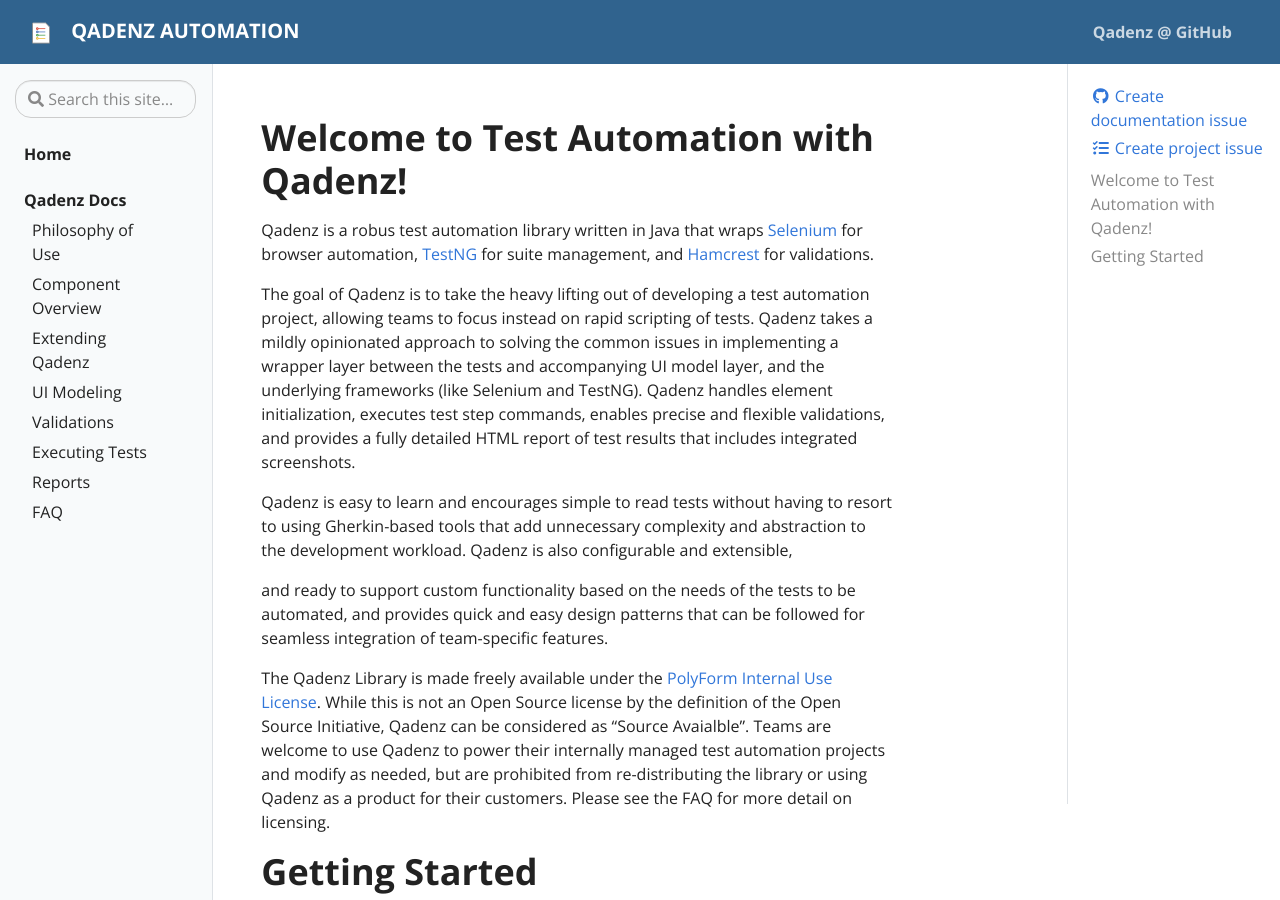
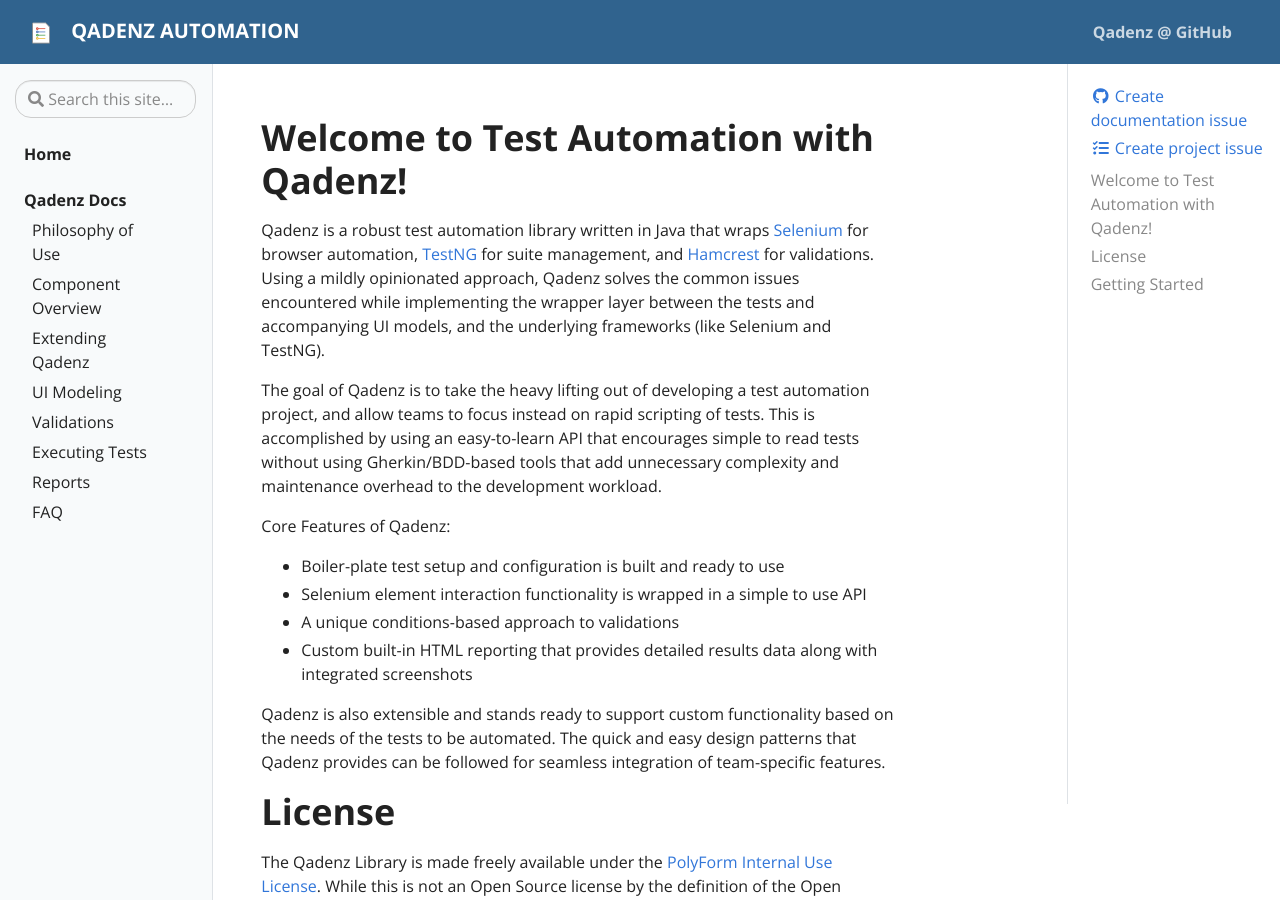
Before and after one commit to qadenz/qadenz.github.io, a Jekyll site: the page built from pages/index.md, in a window 1280 px wide and 900 px high. Built offline with Jekyll 4.4.1, drawn with Linux system fonts in a browser that asks for light colours.

Commit message:
Refinements on index page

```diff
--- a/pages/index.md
+++ b/pages/index.md
@@ -6,14 +6,20 @@ permalink: /
 
 # Welcome to Test Automation with Qadenz!
 
-Qadenz is a robus test automation library written in Java that wraps [Selenium](https://www.selenium.dev/) for browser automation, [TestNG](https://testng.org) for suite management, and [Hamcrest](http://hamcrest.org/JavaHamcrest/) for validations.
+Qadenz is a robust test automation library written in Java that wraps [Selenium](https://www.selenium.dev/) for browser automation, [TestNG](https://testng.org) for suite management, and [Hamcrest](http://hamcrest.org/JavaHamcrest/) for validations. Using a mildly opinionated approach, Qadenz solves the common issues encountered while implementing the wrapper layer between the tests and accompanying UI models, and the underlying frameworks (like Selenium and TestNG).
 
-The goal of Qadenz is to take the heavy lifting out of developing a test automation project, allowing teams to focus instead on rapid scripting of tests. Qadenz takes a mildly opinionated approach to solving the common issues in implementing a wrapper layer between the tests and accompanying UI model layer, and the underlying frameworks (like Selenium and TestNG). Qadenz handles element initialization, executes test step commands, enables precise and flexible validations, and provides a fully detailed HTML report of test results that includes integrated screenshots.
+The goal of Qadenz is to take the heavy lifting out of developing a test automation project, and allow teams to focus instead on rapid scripting of tests. This is accomplished by using an easy-to-learn API that encourages simple to read tests without using Gherkin/BDD-based tools that add unnecessary complexity and maintenance overhead to the development workload.
 
-Qadenz is easy to learn and encourages simple to read tests without having to resort to using Gherkin-based tools that add unnecessary complexity and abstraction to the development workload. Qadenz is also configurable and extensible,
+Core Features of Qadenz:
 
+- Boiler-plate test setup and configuration is built and ready to use
+- Selenium element interaction functionality is wrapped in a simple to use API
+- A unique conditions-based approach to validations
+- Custom built-in HTML reporting that provides detailed results data along with integrated screenshots
 
-and ready to support custom functionality based on the needs of the tests to be automated, and provides quick and easy design patterns that can be followed for seamless integration of team-specific features.
+Qadenz is also extensible and stands ready to support custom functionality based on the needs of the tests to be automated. The quick and easy design patterns that Qadenz provides can be followed for seamless integration of team-specific features.
+
+# License
 
 The Qadenz Library is made freely available under the [PolyForm Internal Use License](https://polyformproject.org/licenses/internal-use/1.0.0/). While this is not an Open Source license by the definition of the Open Source Initiative, Qadenz can be considered as "Source Avaialble". Teams are welcome to use Qadenz to power their internally managed test automation projects and modify as needed, but are prohibited from re-distributing the library or using Qadenz as a product for their customers. Please see the FAQ for more detail on licensing.
 
```
